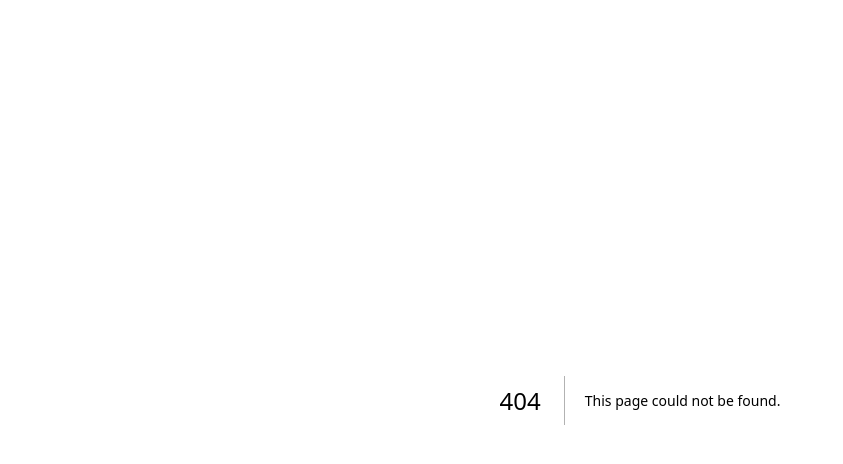
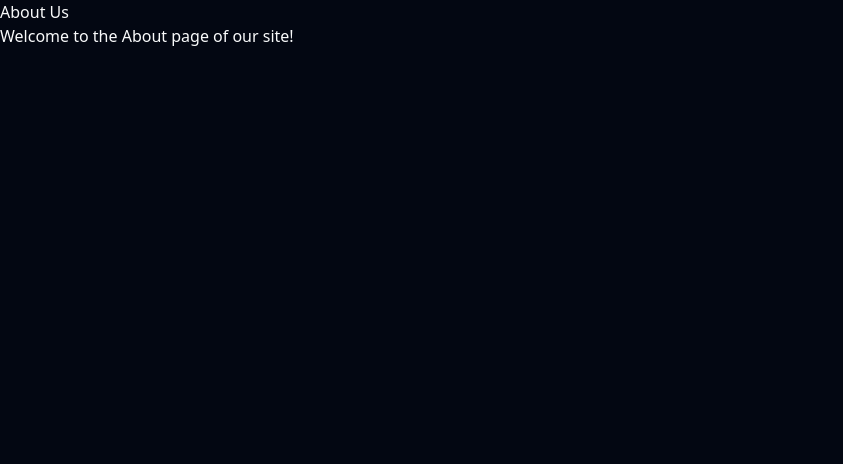
Before and after one commit to yellomello/Next_portfolio, a Next.js app: page /about in a window 1280 px wide. Before the commit this address had no page. Shown: the top 464 px of the page, without its empty margins (0-843 px from the left). Built offline with nearby package versions, Linux system fonts and the light colour scheme.

Commit message:
New pages added. Projects and Home.

```diff
--- /dev/null
+++ b/app/about/page.tsx
@@ -0,0 +1,8 @@
+export default function About() {
+  return (
+    <div>
+      <h1>About Us</h1>
+      <p>Welcome to the About page of our site!</p>
+    </div>
+  );
+}
--- /dev/null
+++ b/app/certifications/page.tsx
@@ -0,0 +1,8 @@
+export default function Certifications() {
+  return (
+    <div>
+      <h1>Certifications</h1>
+      <p>Welcome to the Certifications page of our site!</p>
+    </div>
+  );
+}
--- /dev/null
+++ b/app/projects/page.tsx
@@ -0,0 +1,23 @@
+'use client';
+
+import React from "react";
+import HeroSection from "@/components/hero-section";
+import FooterSection from "@/components/footer";
+import { AnimatedGradientText } from "@/components/ui/animated-gradient-text";
+import ExpandableGlowCards from "@/components/expandableglowcard";
+import { InfiniteQuotes } from "@/components/ui/infinitequotes";
+import { InfiniteCerts } from "@/components/ui/infintecerts";
+import LogoCloud4 from "@/components/ui/logo-cloud-4";
+import { MagnetLinesHero } from "@/components/ui/magneticlineshero";
+import { HeroHeader } from "@/components/header";
+export default function ProjectsPage() {
+  return (
+    <>
+      {/* <MagnetLinesHero /> */}
+      <HeroHeader />
+      {/* <HeroSection /> */}
+
+
+    </>
+  );
+}
--- a/components/expandableglowcard.tsx
+++ b/components/expandableglowcard.tsx
@@ -118,7 +118,8 @@ const cards = [
           <em>
             *The data used in the following dashboard is masked and is a subset
             of the actual data to secure business data and Personal Identifiable
-            Information (PII).
+            Information (PII). <br/>
+            Also, as the data is sensitive and confidential, data files cannot be shared.
           </em>
         </p>
       </>
--- a/components/header.tsx
+++ b/components/header.tsx
@@ -16,8 +16,8 @@ import { FaLinkedin, FaGithub , FaEnvelope } from 'react-icons/fa'
 
 
 const menuItems = [
-    // { name: 'About', href: '#link' },
-    // { name: 'Projects', href: '#link' },
+    { name: 'Home', href: '/' },
+    { name: 'Projects', href: '/projects' },
     // { name: 'Certifications', href: '#link' },
     // { name: 'Interests', href: '#link' },
     { name: 'Resume', href: 'https://drive.google.com/file/d/1Mjz5lEsKy5WWG1OK0Tqrpj61F3x9OMpd/view?usp=sharing' },
```
